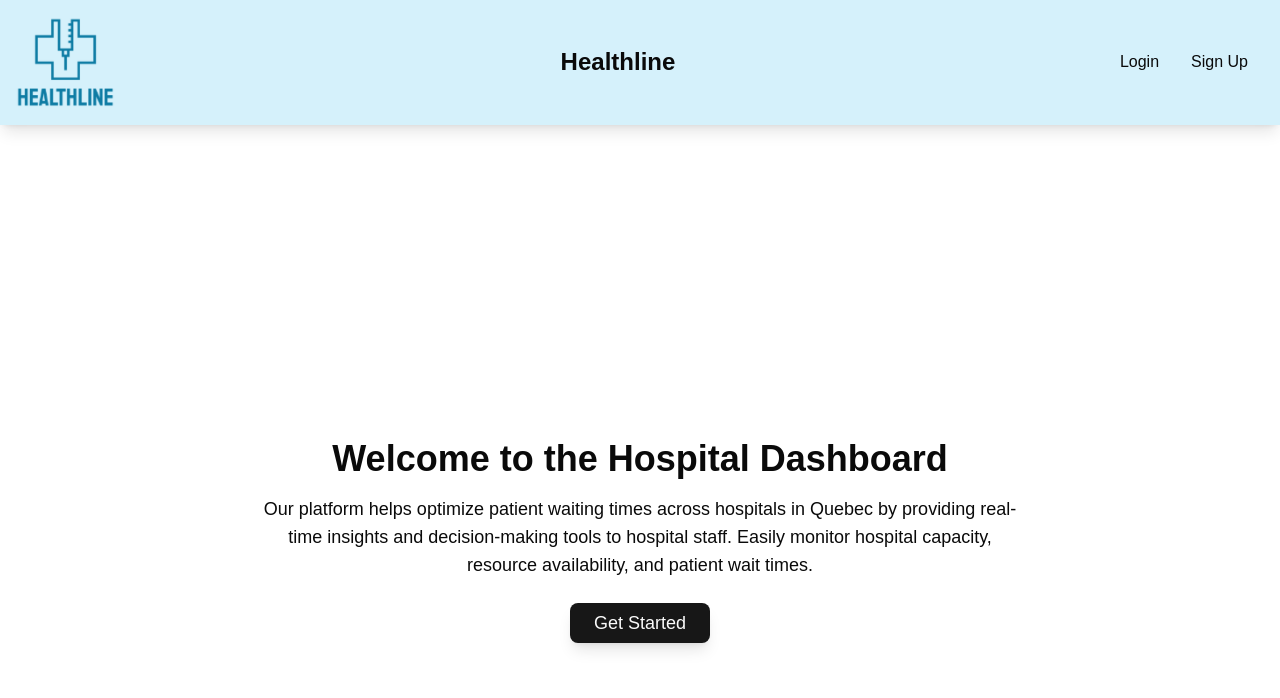
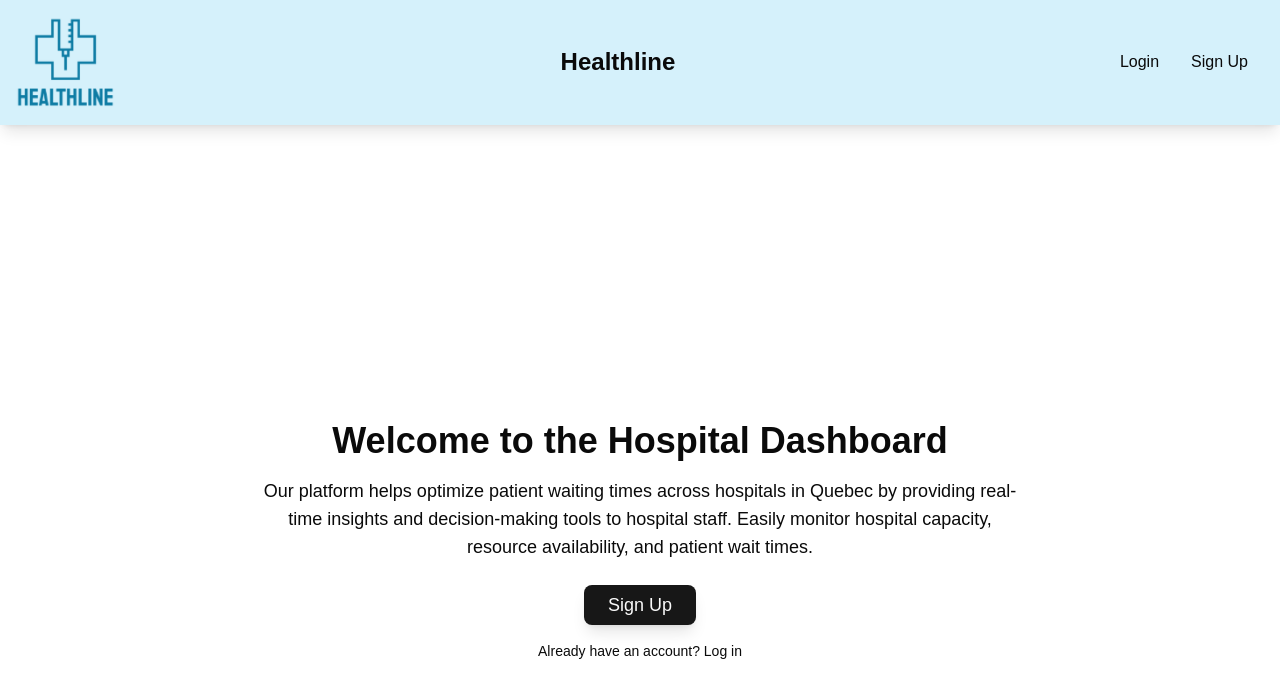
Before and after one commit to philipsoitu/McHacks12, a Next.js app in the folder web/: page / in a window 1280 px wide. Shown: the top 698 px of the page. Built offline with nearby package versions, Linux system fonts and the light colour scheme; no server answers.

Commit message:
morea landing page

```diff
--- a/web/app/page.js
+++ b/web/app/page.js
@@ -1,5 +1,6 @@
 import Image from "next/image";
 import { Button } from "@/components/ui/button";
+import Link from "next/link";
 
 export default function Home() {
   return (
@@ -18,7 +19,12 @@ export default function Home() {
           real-time insights and decision-making tools to hospital staff. Easily monitor hospital capacity,
           resource availability, and patient wait times.
         </p>
-        <Button className="px-6 py-3 text-lg rounded-lg shadow-lg">Get Started</Button>
+        <Link href="/signup">
+          <Button className="px-6 py-3 text-lg rounded-lg shadow-lg">Sign Up</Button>
+        </Link>
+        <p className="text-sm text-gray-600 mt-4">
+          Already have an account? <Link href="/login" className="text-blue-600 hover:underline">Log in</Link>
+        </p>
       </div>
     </div>
   );
```
